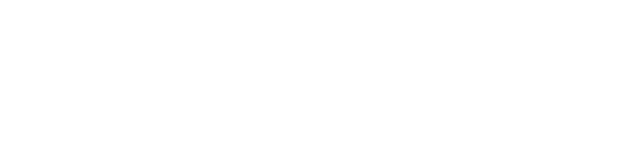
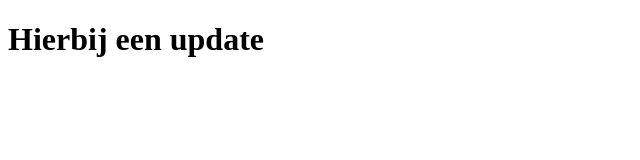
Before and after one commit to elwyn-de-neve/test-git, a plain HTML site: page index.html in a window 1280 px wide. Shown: the whole page, without its empty margins (0-640 px from the left). Drawn offline with Linux system fonts and the light colour scheme.

Commit message:
nieuwe test

```diff
--- a/index.html
+++ b/index.html
@@ -6,6 +6,6 @@
     <title>Title</title>
 </head>
 <body>
-
+<h1>Hierbij een update</h1>
 </body>
 </html>
```
